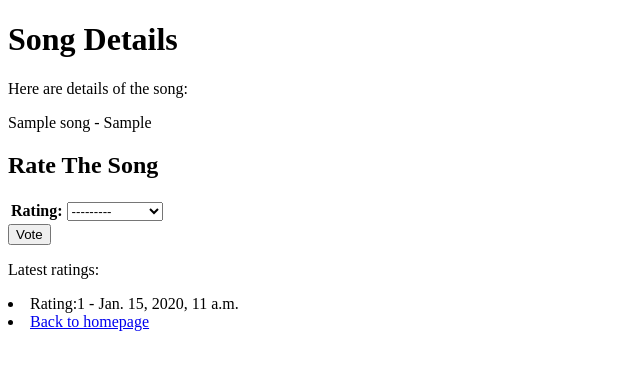
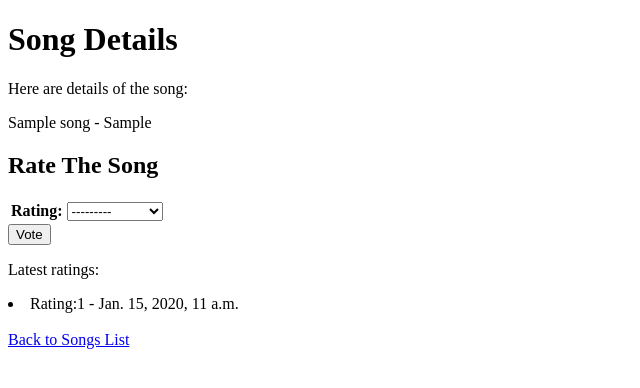
Before and after one commit to jupitter/omra, a Django app: page /song_details/1 in a window 1280 px wide. Shown: the top 388 px of the page, without its empty margins (0-640 px from the left). Run offline with Django 3.2, Linux system fonts and the light colour scheme; tables that the repository leaves empty hold one stand-in row (values such as "Sample post").

Commit message:
Cleaned up the link
removed the <li> element

```diff
--- a/templates/song_rater/song_detail.html
+++ b/templates/song_rater/song_detail.html
@@ -28,6 +28,7 @@
        <td>Sorry, no ratings in this list.</td>
        {% endfor %}
     </ul>
-   <li><a href="{% url 'song_rater:index'%}">Back to homepage</a></li>
+    <br/>
+    <a href="{% url 'song_rater:song_list'%}">Back to Songs List</a>
 </body>
 </html>
--- a/templates/song_rater/song_list.html
+++ b/templates/song_rater/song_list.html
@@ -24,6 +24,6 @@
        <td>Sorry, no songs in this list.</td>
        {% endfor %}
     </table>
-   <li><a href="{% url 'song_rater:index'%}">Back to homepage</a></li>
+   <a href="{% url 'song_rater:index'%}">Back to homepage</a>
 </body>
 </html>
```
